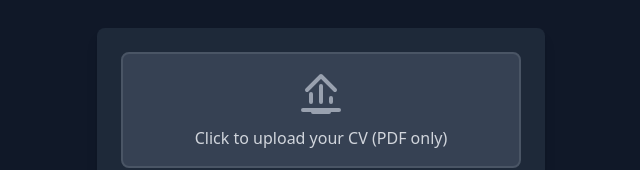
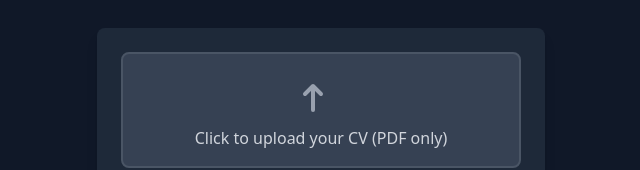
Before and after one commit to TriumphNdlovu/jobman, an Angular app in the folder Frontend/: page /cv-review in a window 1280 px wide. Shown: the part 326-496 px from the top of the page, without its empty margins (319-959 px from the left). Built offline with nearby package versions, Linux system fonts and the light colour scheme.

Commit message:
Update CV Review component: change "CV Score" to "Resume Score" and modify upload icon

```diff
--- a/Frontend/src/app/cv-review/cv-review.component.html
+++ b/Frontend/src/app/cv-review/cv-review.component.html
@@ -12,7 +12,7 @@
       <svg class="w-12 h-12 text-gray-400 mb-2" fill="none" stroke="currentColor" viewBox="0 0 24 24"
         xmlns="http://www.w3.org/2000/svg">
         <path stroke-linecap="round" stroke-linejoin="round" stroke-width="2"
-          d="M7 16V12M12 16V8M17 16V14M3 20h18M5 10l7-7 7 7M8 21h8"></path>
+          d="M4 12l4-4m0 0l4 4m-4-4v12"></path>
       </svg>
       <span class="text-gray-300">Click to upload your CV (PDF only)</span>
     </label>
@@ -28,7 +28,7 @@
 
   <!-- Results Box -->
   <div *ngIf="cvScore !== null" class="mt-8 p-6 bg-gray-800 rounded-lg shadow-lg w-full max-w-md">
-    <h2 class="text-2xl font-bold text-center">CV Score: <span class="text-pink-400">{{ cvScore }} / 100</span></h2>
+    <h2 class="text-2xl font-bold text-center">Resume Score: <span class="text-pink-400">{{ cvScore }} / 100</span></h2>
     <p class="text-gray-300 mt-2 text-center">{{ feedback }}</p>
   </div>
 </div>
```
